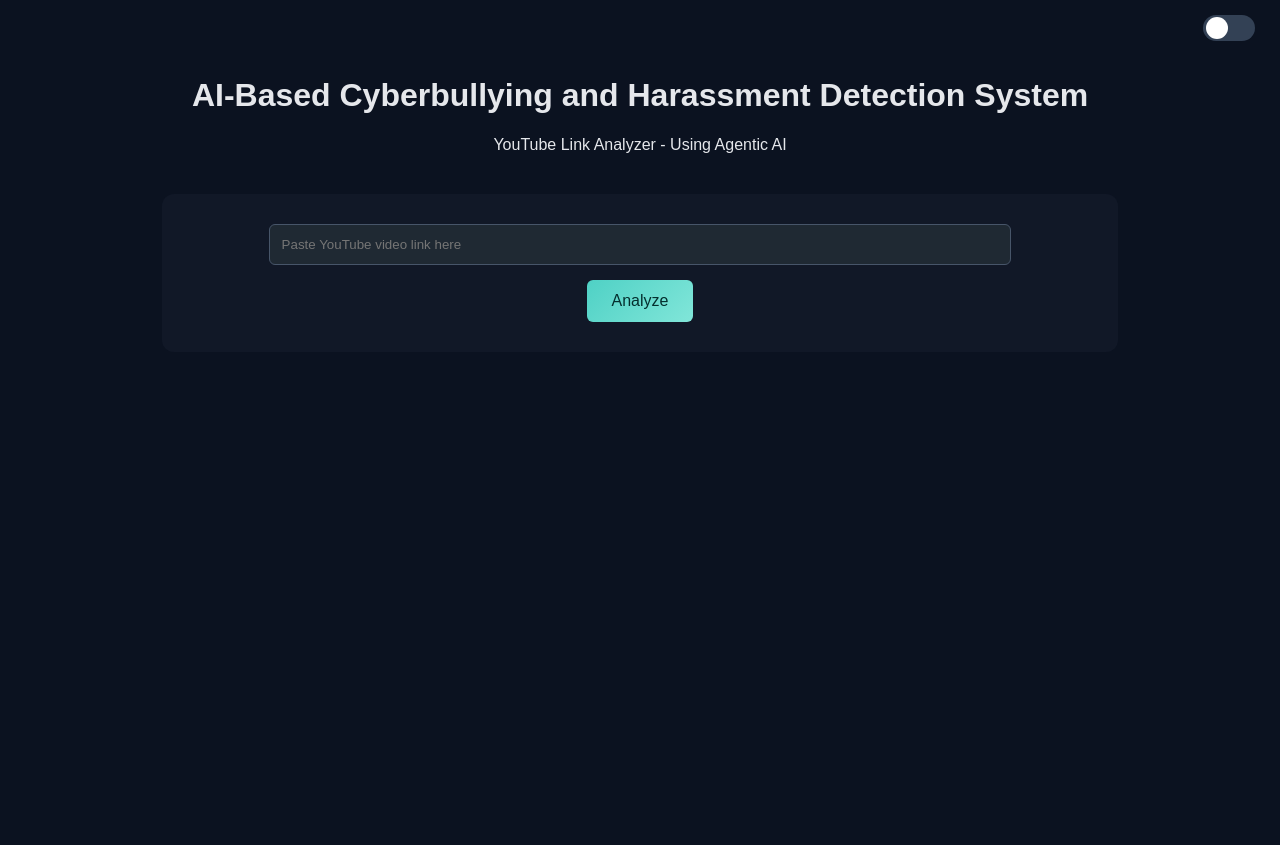
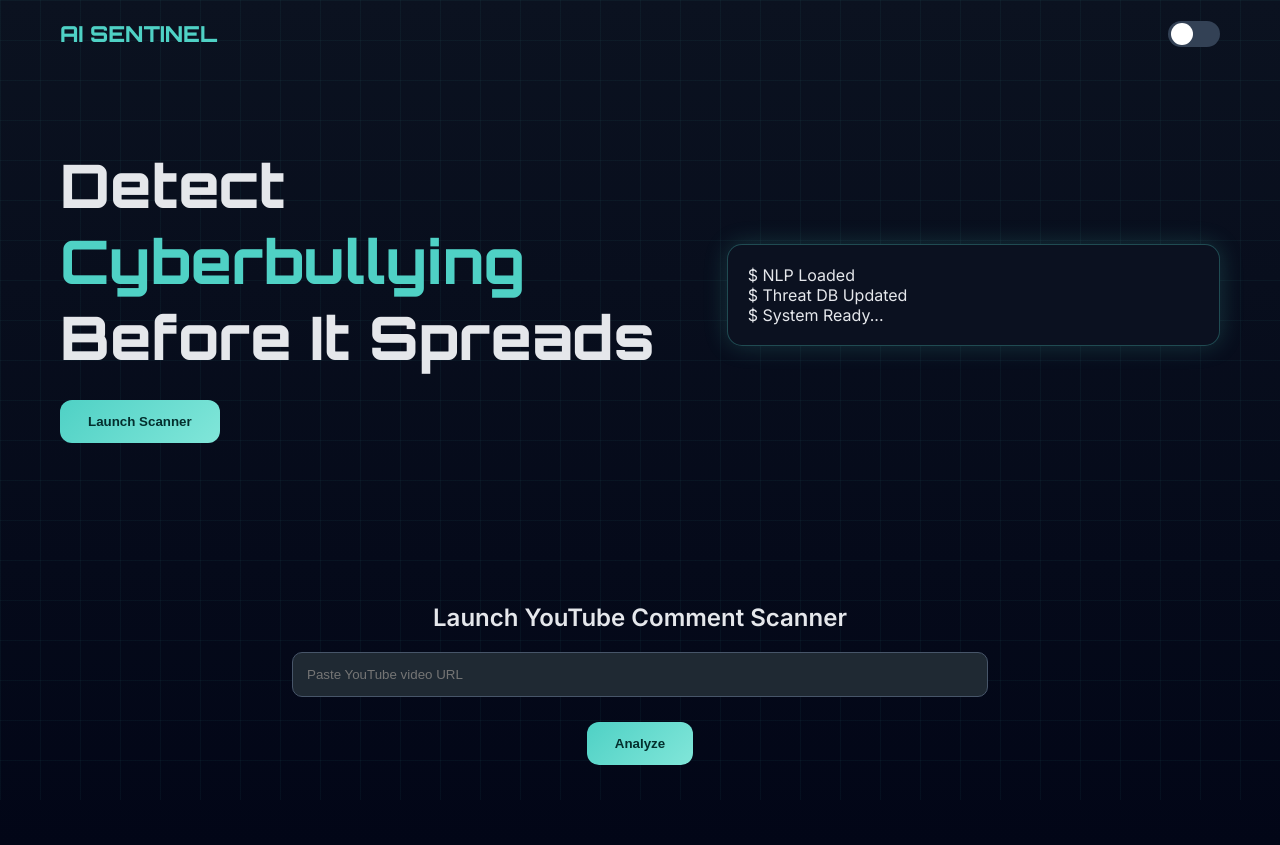
Before and after one commit to lisaghimire12/cyberbullying-detection-system, a Django app: page / in a window 1280 px wide. Before the commit the page ends 322 px from the top, so only its background shows below. Run offline with Django 5.2, Linux system fonts and the light colour scheme; parts of the project's set-up code (start-up, migrations or seed data) failed here and were passed over.

Commit message:
Made the UI better

```diff
--- a/backend/templates/index.html
+++ b/backend/templates/index.html
@@ -1,11 +1,14 @@
 <!DOCTYPE html>
 <html>
 <head>
-<title>Agentic AI Harassment & Cyberbullying Detection</title>
+<meta charset="UTF-8">
+<title>AI Sentinel - Cyberbullying Detection</title>
+
+<link href="https://fonts.googleapis.com/css2?family=Orbitron:wght@400;600;800&family=Inter:wght@300;400;600&display=swap" rel="stylesheet">
 
 <style>
 
-/* ---------------- THEME VARIABLES ---------------- */
+/* ========== THEME VARIABLES ========== */
 :root{
 --bg:#0b1220;
 --panel:#111827;
@@ -15,124 +18,133 @@
 --input-text:#e5e7eb;
 --accent:#4FD1C5;
 --accent-soft:#81E6D9;
-
 }
 
 .light{
-  --bg:#F4F0E4;
-  --panel:#ffffff;
-  --card:#FFA6A6;
-  --text: black;
-  --input-bg:#ffffff;
-  --input-text:#0f172a;
+--bg:#F5F9FF;        /* soft bluish white */
+--panel:#FFFFFF;
+--card:#ECF3FF;      /* subtle blue card */
+--text:#0B1220;
+--input-bg:#FFFFFF;
+--input-text:#0B1220;
 --accent:#4FD1C5;
 --accent-soft:#81E6D9;
+}
 
 
+/* ========== BASE ========== */
+*{margin:0;padding:0;box-sizing:border-box;}
+
+body{
+font-family:'Inter',sans-serif;
+background:linear-gradient(180deg,var(--bg),#020617);
+color:var(--text);
+overflow-x:hidden;
 }
 
-/* ---------------- BASE ---------------- */
-body{
-  background:var(--bg);
-  color:var(--text);
-  font-family:Arial;
-  text-align:center;
-  margin:0;
-  opacity:0;
-  animation:fade 1s forwards;
-  animation-delay:0.5s;
+
+/* GRID */
+body::before{
+content:"";
+position:fixed;
+width:100%;
+height:100%;
+background-image:
+linear-gradient(rgba(79,209,197,0.05) 1px, transparent 1px),
+linear-gradient(90deg, rgba(79,209,197,0.05) 1px, transparent 1px);
+background-size:40px 40px;
+z-index:-1;
 }
 
-@keyframes fade{to{opacity:1;}}
 
-/* ---------------- TOP BAR ---------------- */
-.topHeader{
+/* ========== NAVBAR ========== */
+nav{
 display:flex;
-  justify-content:flex-end;
-  padding:15px 25px;
+justify-content:space-between;
+align-items:center;
+padding:20px 60px;
 }
 
-/* ---------------- SWITCH ---------------- */
+.logo{
+font-family:'Orbitron';
+font-weight:800;
+font-size:22px;
+color:var(--accent);
+}
+
 .switch{
-  position:relative;
-  width:52px;
-  height:26px;
+position:relative;width:52px;height:26px;
 }
 .switch input{display:none;}
-
 .slider{
-  position:absolute;
-  inset:0;
-  background:#334155;
-  border-radius:26px;
-  cursor:pointer;
-  transition:0.4s;
+position:absolute;inset:0;background:#334155;border-radius:26px;cursor:pointer;
 }
 .slider:before{
-  content:"";
-  position:absolute;
-  width:22px;
-  height:22px;
-  background:white;
-  border-radius:50%;
-  top:2px;
-  left:3px;
-  transition:0.4s;
+content:"";width:22px;height:22px;background:white;border-radius:50%;
+position:absolute;top:2px;left:3px;transition:0.3s;
 }
-input:checked + .slider{
-  background:var(--accent);
-}
-input:checked + .slider:before{
-  transform:translateX(24px);
+input:checked + .slider{background:var(--accent);}
+input:checked + .slider:before{transform:translateX(24px);}
+
+/* ========== HERO ========== */
+.hero{
+display:flex;
+justify-content:space-between;
+align-items:center;
+padding:80px 60px;
 }
 
-/* ---------------- CONTAINER ---------------- */
-.container{
-  width:70%;
-  margin:auto;
-  margin-top:40px;
-  padding:30px;
-  background:var(--panel);
+.hero h1{
+font-family:'Orbitron';
+font-size:60px;
+}
+.hero span{color:var(--accent);}
+
+.primary-btn{
+background:linear-gradient(135deg,var(--accent),var(--accent-soft));
+padding:14px 28px;
 border-radius:12px;
+border:none;
+font-weight:600;
+cursor:pointer;
+color:#042f2e;
+margin-top:25px;
+transition:0.3s;
+}
+.primary-btn:hover{
+transform:scale(1.05);
+box-shadow:0 0 20px var(--accent);
 }
 
-/* ---------------- INPUT ---------------- */
+/* TERMINAL */
+.terminal{
+width:45%;
+background:#0b1120;
+padding:20px;
+border-radius:15px;
+border:1px solid rgba(79,209,197,0.3);
+box-shadow:0 0 25px rgba(79,209,197,0.2);
+}
+
+/* ========== SCANNER ========== */
+.scanner{
+padding:80px 60px;
+text-align:center;
+}
+
 input[type=text]{
-  width:80%;
-  padding:12px;
-  border-radius:6px;
-  border:1px solid #475569;
+width:60%;
+padding:14px;
+border-radius:10px;
 background:var(--input-bg);
 color:var(--input-text);
+border:1px solid #475569;
 }
 
-/* ---------------- BUTTON ---------------- */
-button{
-  padding:12px 25px;
-  margin-top:15px;
-  background:linear-gradient(135deg,var(--accent),var(--accent-soft));
-  color:#042f2e;
-  font-size:16px;
-  border:none;
-  border-radius:6px;
-  cursor:pointer;
-  transition:0.3s;
-}
-
-button:hover{
-  transform:scale(1.05);
-  opacity:0.9;
-}
-
-/* ---------------- LOADER ---------------- */
-#loader{
-  display:none;
-  margin-top:25px;
-}
+/* LOADER */
+#loader{display:none;margin-top:20px;}
 .spinner{
-  width:45px;
-  height:45px;
-  border:5px solid #334155;
+width:40px;height:40px;border:5px solid #475569;
 border-top:5px solid var(--accent);
 border-radius:50%;
 margin:auto;
@@ -140,11 +152,8 @@ button:hover{
 }
 @keyframes spin{to{transform:rotate(360deg);}}
 
-/* ---------------- DASHBOARD ---------------- */
-#dashboard{
-  display:none;
-  margin-top:30px;
-}
+/* DASHBOARD */
+#dashboard{display:none;margin-top:40px;}
 .grid{
 display:grid;
 grid-template-columns:repeat(auto-fit,minmax(180px,1fr));
@@ -157,80 +166,136 @@ button:hover{
 transition:0.3s;
 }
 .card:hover{
-  transform:translateY(-6px) scale(1.03);
+transform:translateY(-6px);
 box-shadow:0 0 15px var(--accent);
 }
 
-/* ---------------- RESULTS PAGE ---------------- */
-#resultsPage{
-  position:fixed;
-  top:0;
-  left:100%;
-  width:100%;
-  height:100%;
-  background:var(--bg);
-  padding:40px 60px;
-  overflow-y:auto;
-  transition:0.6s;
-}
-#resultsPage.active{left:0;}
-
-.topBar{
-  display:flex;
-  justify-content:space-between;
+/* RESULTS PAGE */
+.results-wrapper{
 max-width:900px;
 margin:auto;
 }
 
-/* ---------------- RESULTS ---------------- */
+.results-header{
+display:flex;
+justify-content:space-between;
+align-items:center;
+margin-bottom:20px;
+}
+
+#resultsPage{
+position:fixed;
+top:0;left:100%;
+width:100%;height:100%;
+background:var(--bg);
+padding:40px;
+transition:0.6s;
+overflow-y:auto;
+}
+#resultsPage.active{left:0;}
+
 .results{
 max-width:900px;
-  margin:20px auto;
+margin:auto;
 text-align:left;
 }
 
-/* Scroll animation */
 .reveal{
-  opacity:0;
-  transform:translateY(30px);
-  transition:0.6s;
+opacity:0;transform:translateY(30px);transition:0.6s;
 }
-.reveal.show{
-  opacity:1;
-  transform:translateY(0);
+.reveal.show{opacity:1;transform:translateY(0);}
+
+.normal{color:#34d399;padding:8px;}
+.blocked{color:#fb7185;border-bottom:1px solid #475569;padding:10px;}
+
+/* ===== LIGHT MODE TEXT VISIBILITY FIX ===== */
+
+.light h1,
+.light h2,
+.light h3,
+.light p,
+.light .logo,
+.light .hero h1,
+.light .hero span,
+.light .terminal p{
+  color: var(--text) !important;
 }
 
-.normal{
-  color:#34d399;
-  padding:8px;
+/* Accent words still teal */
+.light .hero span{
+  color: var(--accent) !important;
 }
 
-.blocked{
-  color:#fb7185;
-  border-bottom:1px solid #475569;
+/* Terminal box readable */
+.light .terminal{
+  background:#e8f0ff;
+  border:1px solid rgba(79,209,197,0.4);
+}
+
+/* Terminal text darker */
+.light .terminal p{
+  color:#0b1220 !important;
+}
+
+/* ===== LIGHT MODE COMMENT COLORS FIX ===== */
+
+.light .normal{
+  color:#047857;           /* deep emerald green */
+  font-weight:600;
+}
+
+.light .blocked{
+  color:#b91c1c;           /* strong red */
+  background:#fee2e2;      /* soft red background */
+  border-left:5px solid #dc2626;
+  border-radius:8px;
+  padding:12px;
+}
+
+
+.light .normal{
+  background:#dcfce7;
+  border-left:5px solid #16a34a;
+  border-radius:8px;
   padding:10px;
 }
+
 
 </style>
 </head>
 
 <body>
 
-<div class="topHeader">
+<nav>
+<div class="logo">AI SENTINEL</div>
+
 <label class="switch">
 <input type="checkbox" onchange="toggleTheme()">
 <span class="slider"></span>
 </label>
+</nav>
+
+<section class="hero">
+<div>
+<h1>Detect <span>Cyberbullying</span><br>Before It Spreads</h1>
+<button class="primary-btn" onclick="document.getElementById('scanner').scrollIntoView({behavior:'smooth'})">Launch Scanner</button>
 </div>
 
-<h1>AI-Based Cyberbullying and Harassment Detection System</h1>
-<p>YouTube Link Analyzer - Using Agentic AI</p>
+<div class="terminal">
+<p>$ NLP Loaded</p>
+<p>$ Threat DB Updated</p>
+<p>$ System Ready...</p>
+</div>
+</section>
 
-<div class="container">
+<!-- ========== SCANNER SECTION ========== -->
+<section class="scanner" id="scanner">
 
-<input type="text" id="url" placeholder="Paste YouTube video link here"><br>
+<h2>Launch YouTube Comment Scanner</h2><br>
 
-<button onclick="analyze()">Analyze</button>
+<input type="text" id="url" placeholder="Paste YouTube video URL"><br>
+
+<button class="primary-btn" onclick="analyze()">Analyze</button>
 
 <div id="loader">
 <div class="spinner"></div>
@@ -239,7 +304,7 @@ button:hover{
 
 <div id="dashboard">
 
-<h2>Dashboard Summary</h2>
+<h3>Dashboard Summary</h3>
 
 <div class="grid">
 <div class="card" id="total"></div>
@@ -251,18 +316,20 @@ button:hover{
 </div>
 
 <br>
-<button onclick="openResults()">View Comments</button>
+<button class="primary-btn" onclick="openResults()">View Comments</button>
 
 </div>
 
-</div>
+</section>
 
-<!-- RESULTS PAGE -->
+<!-- ========== RESULTS PAGE ========== -->
 <div id="resultsPage">
 
-<div class="topBar">
-<button onclick="closeResults()">⬅ Back</button>
-<button onclick="downloadReport()">Download PDF</button>
+<div class="results-wrapper">
+
+  <div class="results-header">
+    <button class="primary-btn" onclick="closeResults()">⬅ Back</button>
+    <button class="primary-btn" onclick="downloadReport()">Download PDF</button>
   </div>
 
   <h2>Comment Analyzer</h2>
@@ -270,20 +337,22 @@ button:hover{
 
 </div>
 
+</div>
+
+
 <script>
 
-// THEME
 function toggleTheme(){
 document.body.classList.toggle("light");
 }
 
-// ANALYZE
 async function analyze(){
+
 const url=document.getElementById("url").value.trim();
- if(url===""){alert("Paste YouTube link");return;}
+if(url===""){alert("Paste link");return;}
 
+loader.style.display="block";
 dashboard.style.display="none";
- loader.style.display="block";
 
 const res=await fetch(
 "http://127.0.0.1:8000/api/analyze-link/?url="+
@@ -297,12 +366,12 @@ async function analyze(){
 
 const s=data.summary;
 
- total.innerHTML="Total Comments<br><b>"+s.total_comments+"</b>";
- normal.innerHTML="Normal<br><b>"+s.normal+"</b>";
- abusive.innerHTML="Abusive<br><b>"+s.abusive+"</b>";
- cyber.innerHTML="Cyberbullying<br><b>"+s.cyberbullying+"</b>";
- hate.innerHTML="Hate Speech<br><b>"+s.hate_speech+"</b>";
- flagged.innerHTML="Total Flagged<br><b>"+s.total_flagged+"</b>";
+total.innerHTML="Total: "+s.total_comments;
+normal.innerHTML="Normal: "+s.normal;
+abusive.innerHTML="Abusive: "+s.abusive;
+cyber.innerHTML="Cyberbullying: "+s.cyberbullying;
+hate.innerHTML="Hate: "+s.hate_speech;
+flagged.innerHTML="Flagged: "+s.total_flagged;
 
 results.innerHTML="";
 
@@ -314,46 +383,40 @@ async function analyze(){
 <p class="blocked reveal">
 ⚠ ${item.text}<br>
 ${item.prediction}<br>
-   Confidence: ${item.confidence}<br>
-   Severity: ${item.severity_score}<br>
-   Risk: ${item.risk_level}<br>
-   Reason: ${item.explanation}<br>
-   Hash: ${item.hash}<br>
-   Time: ${item.timestamp}
+Confidence:${item.confidence}<br>
+Severity:${item.severity_score}<br>
+Risk:${item.risk_level}<br>
+Reason:${item.explanation}<br>
+Hash:${item.hash}<br>
+Time:${item.timestamp}
 </p>`;
 }
 });
 
- observeReveal();
+observe();
 }
 
-// SCROLL REVEAL
-function observeReveal(){
- const elements=document.querySelectorAll(".reveal");
- const observer=new IntersectionObserver(entries=>{
-  entries.forEach(entry=>{
-   if(entry.isIntersecting){
-    entry.target.classList.add("show");
-   }
+function observe(){
+document.querySelectorAll(".reveal").forEach(el=>{
+const ob=new IntersectionObserver(entries=>{
+entries.forEach(e=>{
+if(e.isIntersecting) e.target.classList.add("show");
 });
 });
-
- elements.forEach(el=>observer.observe(el));
+ob.observe(el);
+});
 }
 
-// NAV
 function openResults(){
 resultsPage.classList.add("active");
 }
+
 function closeResults(){
 resultsPage.classList.remove("active");
 }
 
-// PDF
 function downloadReport(){
 const url=document.getElementById("url").value.trim();
- if(url===""){alert("Paste YouTube link first");return;}
-
 window.open(
 "http://127.0.0.1:8000/api/download-report/?url="+
 encodeURIComponent(url)
```
Lines whose indentation alone changed are shown as unchanged.
